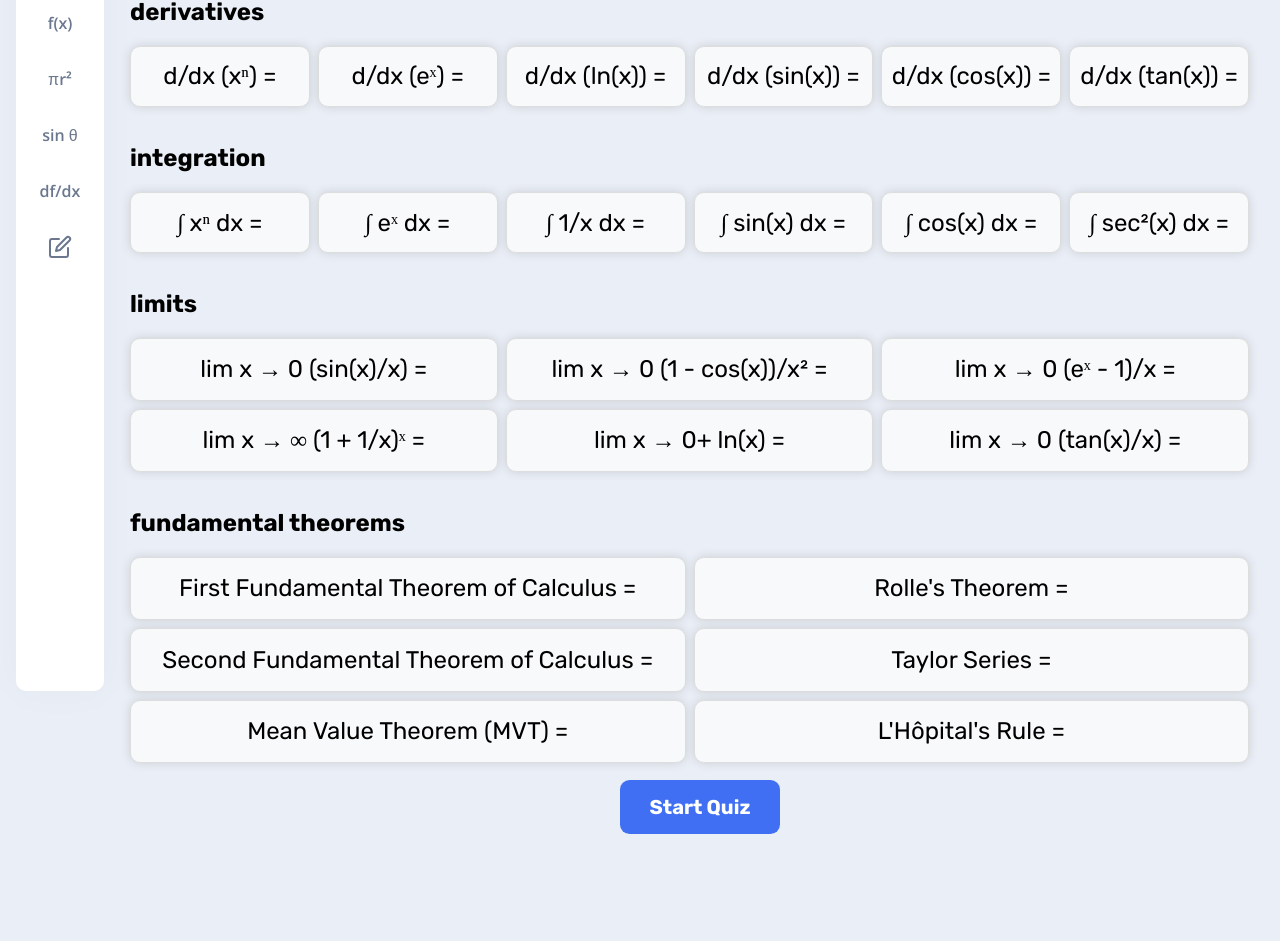
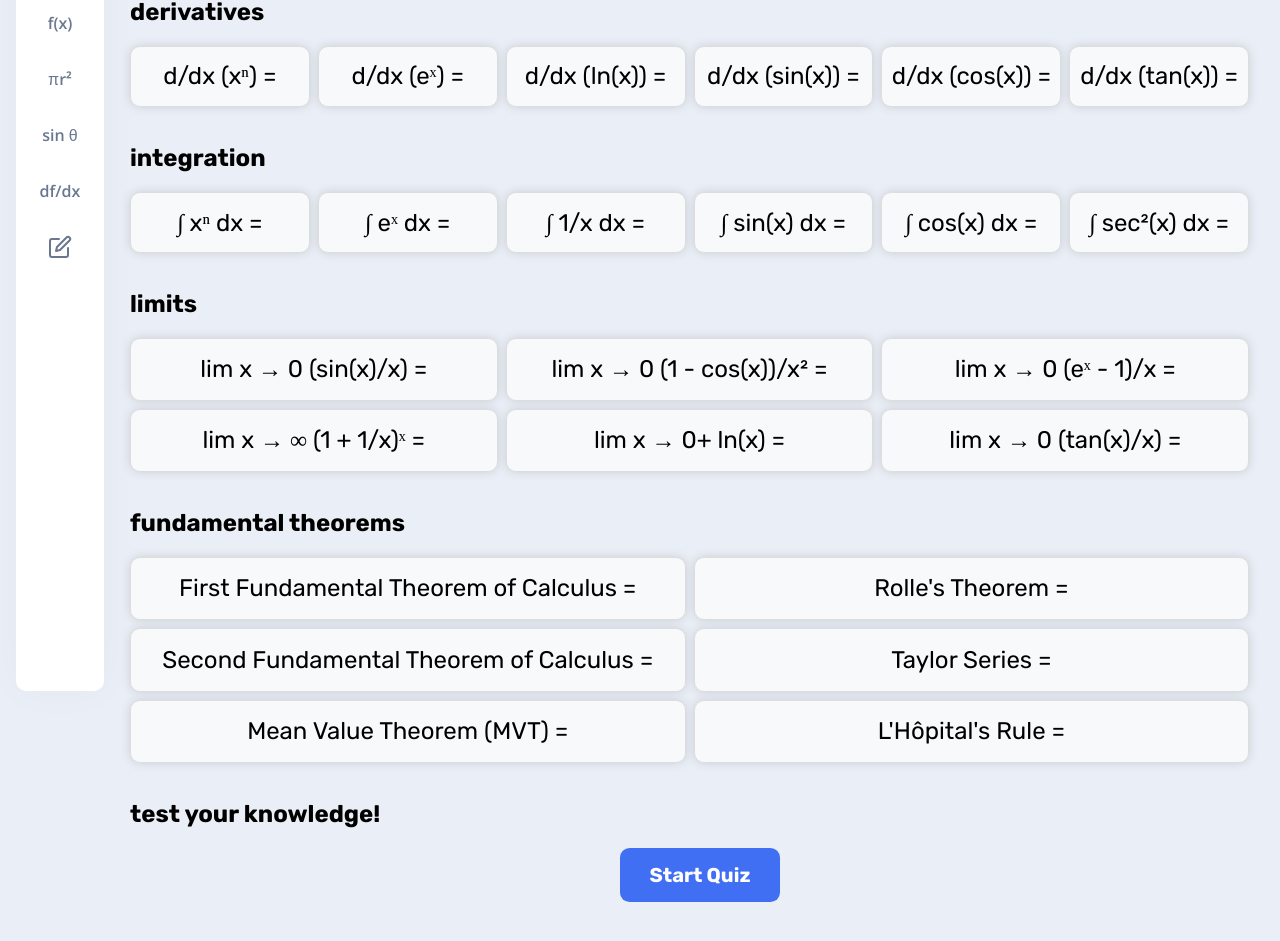
Before and after one commit to neel3o115/FlashMath, a plain HTML site: page calculus.html in a window 1280 px wide. Shown: the part 93-1034 px from the top of the page. Before the commit the page ends 981 px from the top, so only its background shows below. Drawn offline with nearby package versions, Linux system fonts and the light colour scheme; a web font is replaced by a local one.

Commit message:
Added 'test your knowledge!' heading before quiz

```diff
--- a/calculus.html
+++ b/calculus.html
@@ -349,6 +349,8 @@
     </section>
     <br>
 
+    <h2 id = "quiz-heading">test your knowledge!</h2>
+
     <section id="geometry-quiz">
       <div id="start-game">
         <button id="start-btn">Start Quiz</button>
```
Also changed, not shown: algebra.html (+2 -0 lines), geometry.html (+2 -0 lines), trigonometry.html (+2 -0 lines).
